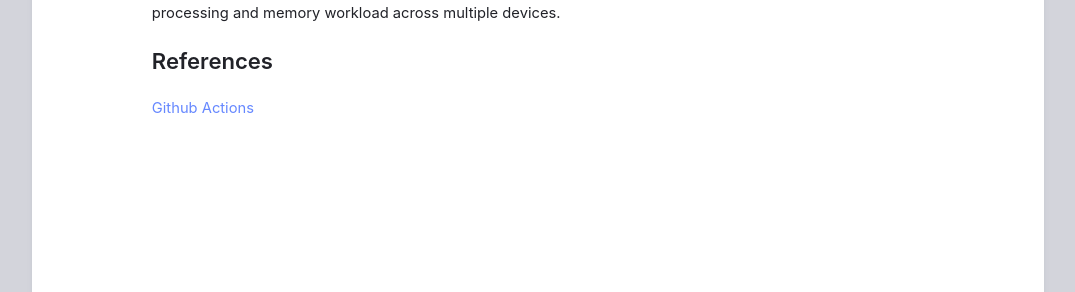
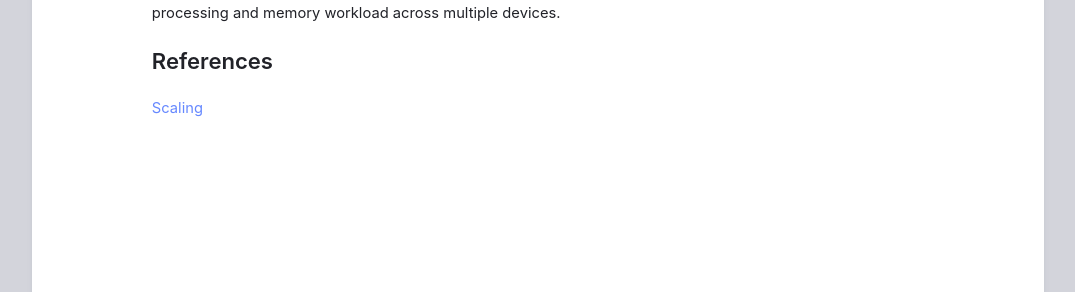
Before and after one commit to ItsAnass/ItsAnass.github.io, a Jekyll site: the page built from _posts/2021-10-07-Scaling.md, in a window 1280 px wide. Shown: the part 296-588 px from the top of the page, without its empty margins (102-1177 px from the left). Built offline with Jekyll 4.4.1, drawn with Linux system fonts in a browser that asks for light colours.

Commit message:
Update 2021-10-07-Scaling.md

```diff
--- a/_posts/2021-10-07-Scaling.md
+++ b/_posts/2021-10-07-Scaling.md
@@ -31,4 +31,4 @@ Is scaling in horizontal or vertical can affect the strategy of the business? We
 
 ## References
 
-[Github Actions](https://docs.github.com/en/actions/quickstart)
+[Scaling](https://www.section.io/blog/scaling-horizontally-vs-vertically/)
```
